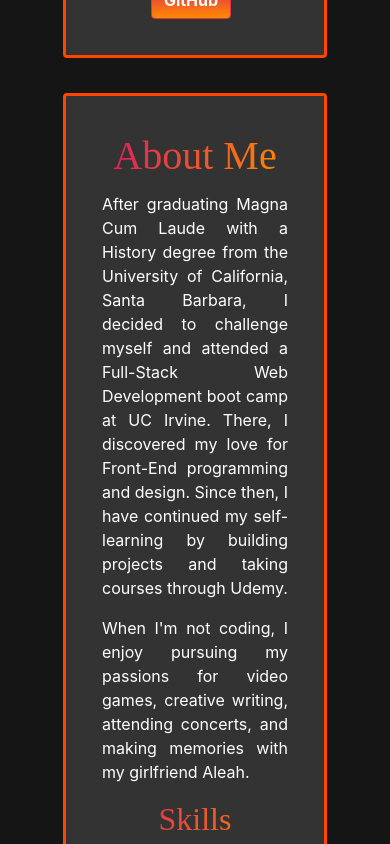
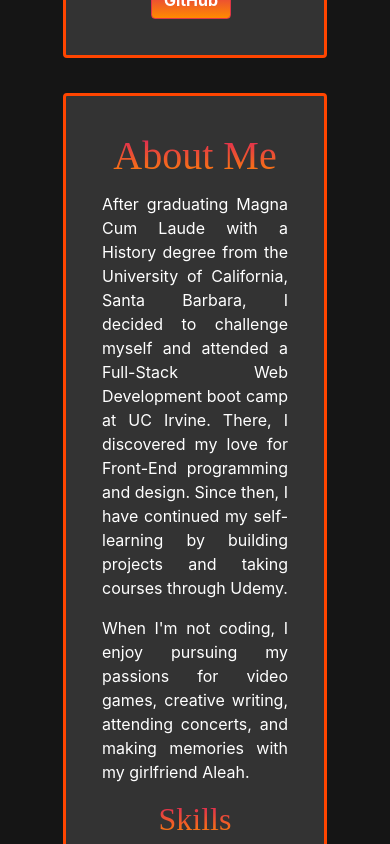
Before and after one commit to kechamberlin/kris-chamberlin-portfolio, a React (Create React App) app: page / in a window 390 px wide. Shown: the part 920-1764 px from the top of the page. Built offline with nearby package versions, Linux system fonts and the light colour scheme; a web font is replaced by a local one.

Commit message:
In About, added a new 'mobile' class.  In App.css, changed germania-font class name to mobile for media responsiveness.

```diff
--- a/src/App.css
+++ b/src/App.css
@@ -514,7 +514,7 @@ table th {
     padding-top: 0.1rem;
   }
 
-  .germania-font {
+  .mobile {
     background: linear-gradient(-90deg, #ff8a00, #da1b60);
     background-image: linear-gradient(
       linear-gradient(-90deg, rgb(255, 138, 0), rgb(218, 27, 96))
--- a/src/components/Navbar.js
+++ b/src/components/Navbar.js
@@ -8,7 +8,7 @@ function MyNavbar() {
 
   return (
     <nav className='my-navbar'>
-      <div onClick={scrollToTop} className='germania-font cursor'>
+      <div onClick={scrollToTop} className='germania-font cursor mobile'>
         Kris Chamberlin
       </div>
       <ul>
```
